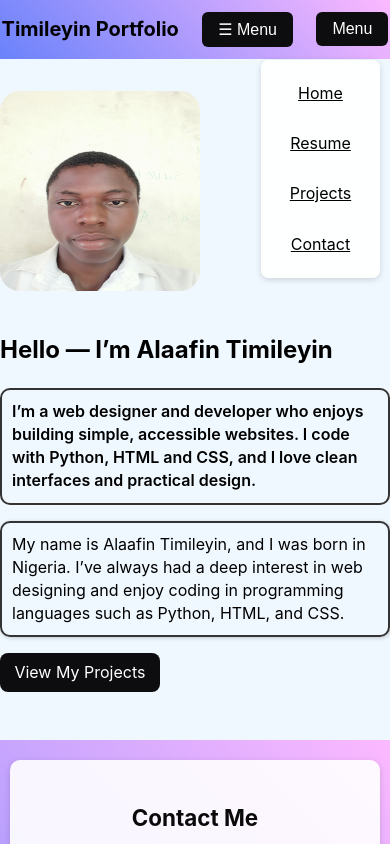
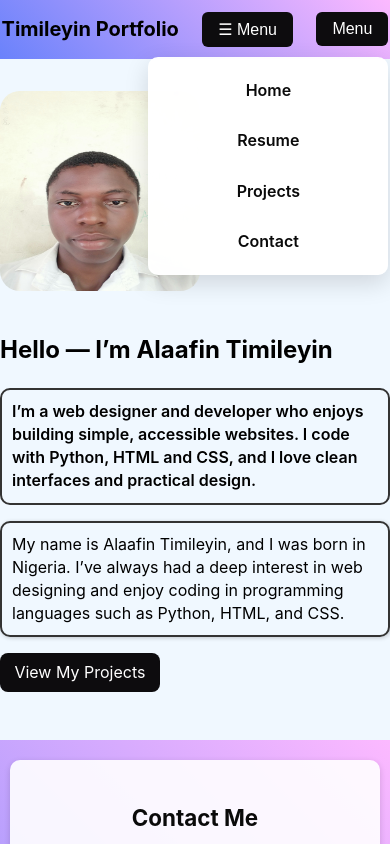
Before and after one commit to PYP-GUILD/Timileyin-Portfolio, a plain HTML site: page index.html in a window 390 px wide. Both pictures are taken after a click on the button "☰ Menu". Shown: the top 844 px of the page. Drawn offline with Linux system fonts and the light colour scheme; files whose address does not match are found by name.

Commit message:
Update styles.css

```diff
--- a/styles.css
+++ b/styles.css
@@ -31,8 +31,14 @@ main {
 .site-header {
   background: linear-gradient(45deg, #6A82FB, #FCB9FF);
   padding: 0.1em;
+  position: relative; /* added for dropdown positioning */
 }
-.header-inner { display: flex; align-items: center; gap: 1rem; }
+.header-inner {
+  display: flex;
+  align-items: center;
+  gap: 1rem;
+  position: relative; /* added for dropdown positioning */
+}
 .site-title { font-size: 1.25rem; }
 .nav { display: flex; gap: 1rem; margin-left: auto; align-items: center; }
 .nav a {
@@ -232,20 +238,31 @@ footer {
   .nav{display:flex}
 }
 @media(max-width:719px){
-  .nav{
-    display:none;
+  .nav {
+    display: none;
+    position: absolute;
+    top: 100%; /* directly below header-inner */
+    right: 0;
+    width: 240px;
     flex-direction: column;
-    background: rgba(255,255,255,0.95);
-    position: absolute;
-    top: 60px; /* below header */
-    right: 10px;
-    padding: 1rem;
+    gap: 0.5rem;
+    background: rgba(255,255,255,0.98);
+    padding: 0.75rem;
+    border-radius: 10px;
+    box-shadow: 0 8px 24px rgba(0,0,0,0.14);
+    z-index: 1000;
+  }
+  .nav.show { display: flex; }
+
+  .nav a {
+    text-decoration: none;
+    color: #0a0a0a;
+    font-weight: 600;
+    padding: 0.6rem 0.75rem;
     border-radius: 8px;
-    box-shadow: 0 2px 6px rgba(0,0,0,0.15);
   }
-  .nav.show {
-    display: flex;
-  }
+  .nav a:hover { background: rgba(106,130,251,0.12); }
+
   .nav-toggle {
     display: inline-block;
     margin-left: auto;
```
